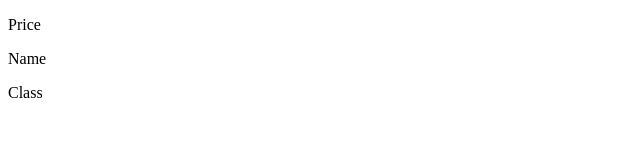
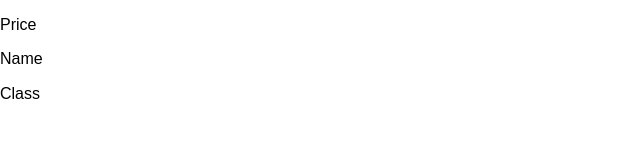
Before and after one commit to Evropa1/Test, a plain HTML site: page HTML Academy/price.html in a window 1280 px wide. Shown: the full height of the page, 0-640 px from the left. Drawn offline with Linux system fonts and the light colour scheme.

Commit message:
шапка общий стиль

```diff
--- a/HTML Academy/price.html
+++ b/HTML Academy/price.html
@@ -1,10 +1,10 @@
 <!DOCTYPE html>
 <html lang="en">
 <head>
-    <meta charset="UTF-8">
-    <meta name="viewport" content="width=device-width, initial-scale=1.0">
-    <meta http-equiv="X-UA-Compatible" content="ie=edge">
-    <title>Document</title>
+	<meta charset="UTF-8">
+	<title>barbershop</title>
+	<link rel="stylesheet" href="/css/normalize.css">
+	<link rel="stylesheet" href="/css/style.css">
 </head>
 <body>
     <p>Price</p>
```
